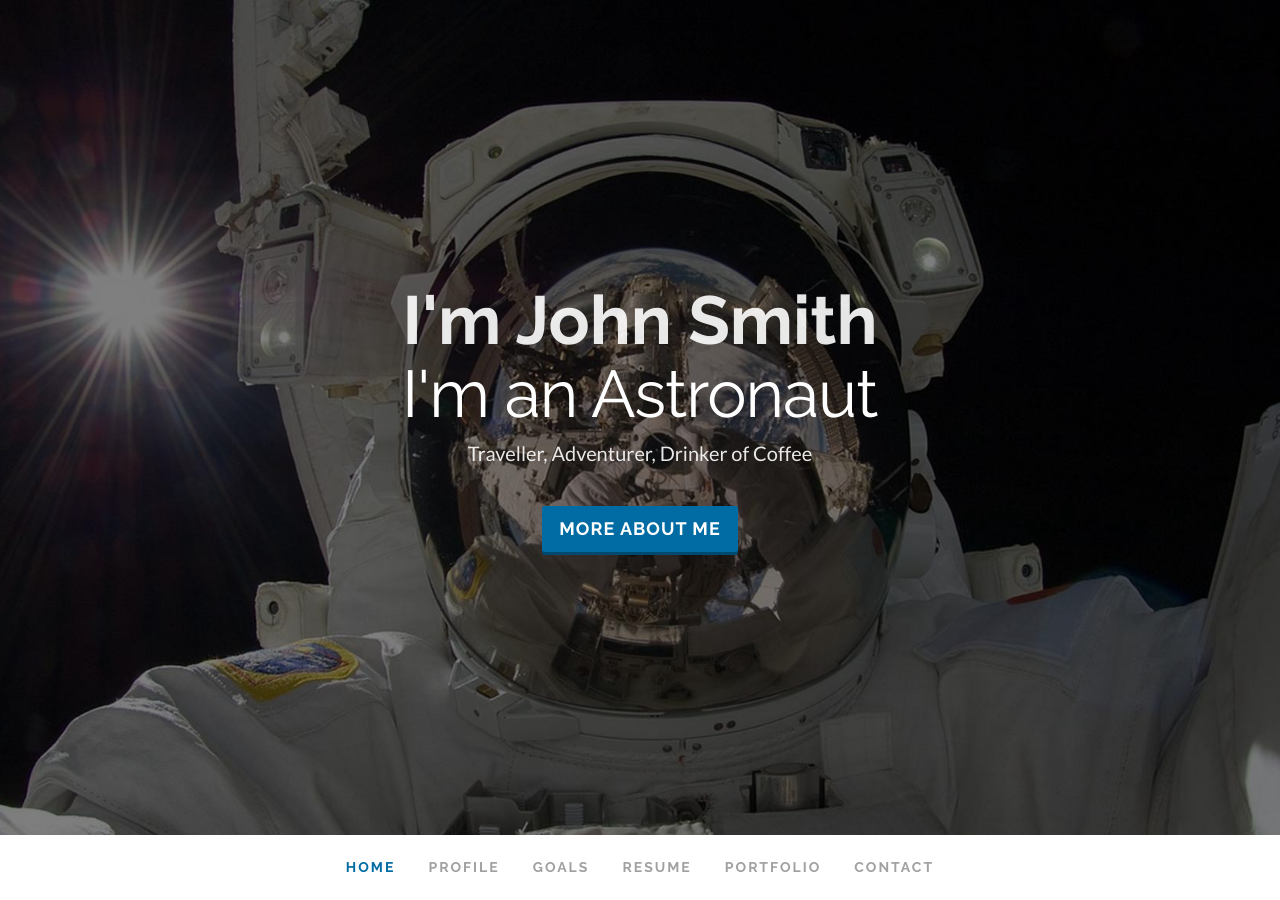
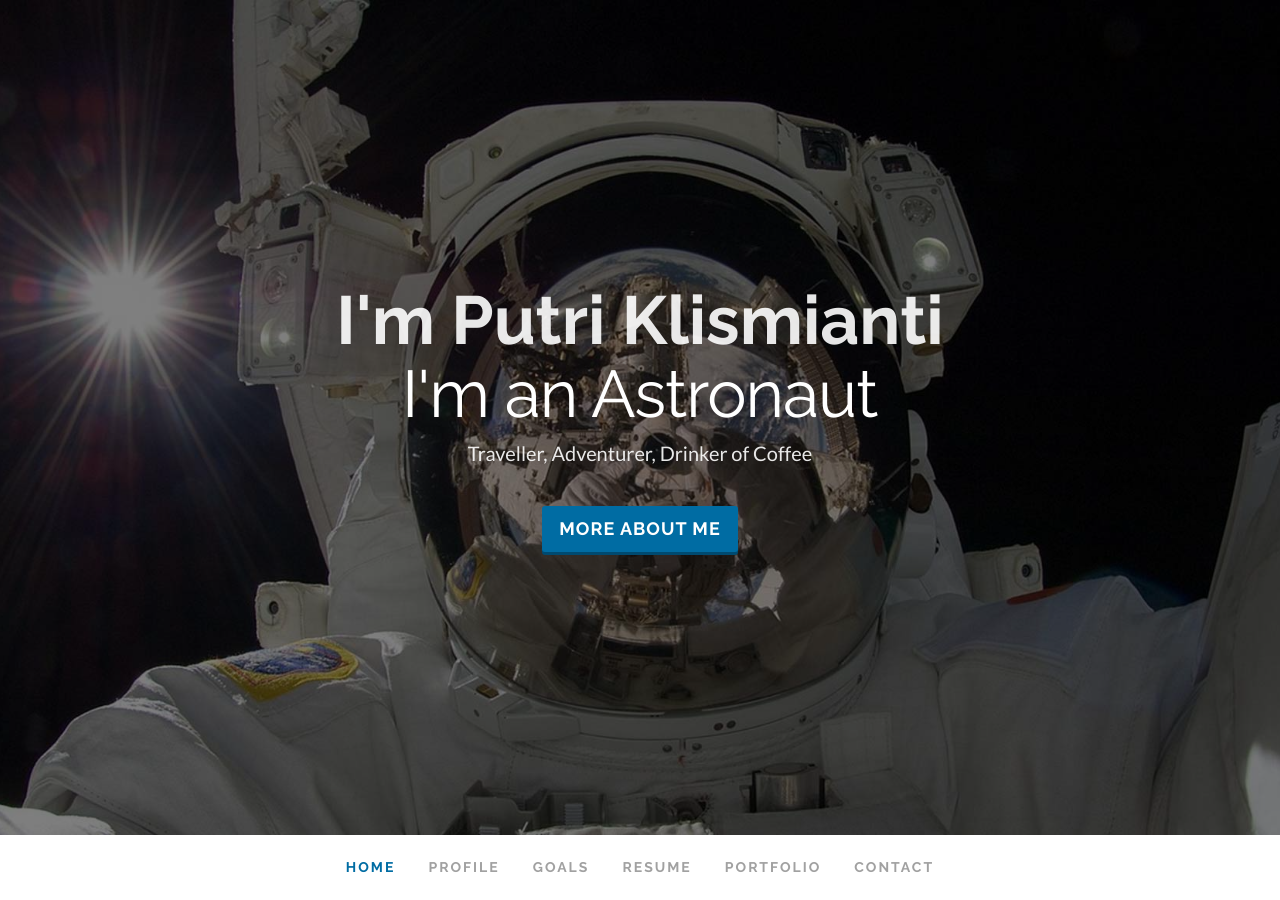
Before and after one commit to clearcareer/PutriNaibaho, a Jekyll site: the page built from index.html, in a window 1280 px wide and 900 px high. Built offline with Jekyll 4.4.1, drawn with Linux system fonts in a browser that asks for light colours; some web fonts are replaced.

Commit message:
Updated '/index.html' via CloudCannon

```diff
--- a/index.html
+++ b/index.html
@@ -100,7 +100,7 @@
     <header id="home" class="hero" style="background-image: url('assets/images/{{ page.background_image_path }}');">
         <div class="hero-body">
             <div class="hero-text text-center">
-                <h1 class="editable">I'm John Smith</h1>
+                <h1 class="editable">I'm Putri Klismianti</h1>
 
                 <h1 class="small"><span id="js-rotating">
                     {{ page.occupations[0].title }}
```
